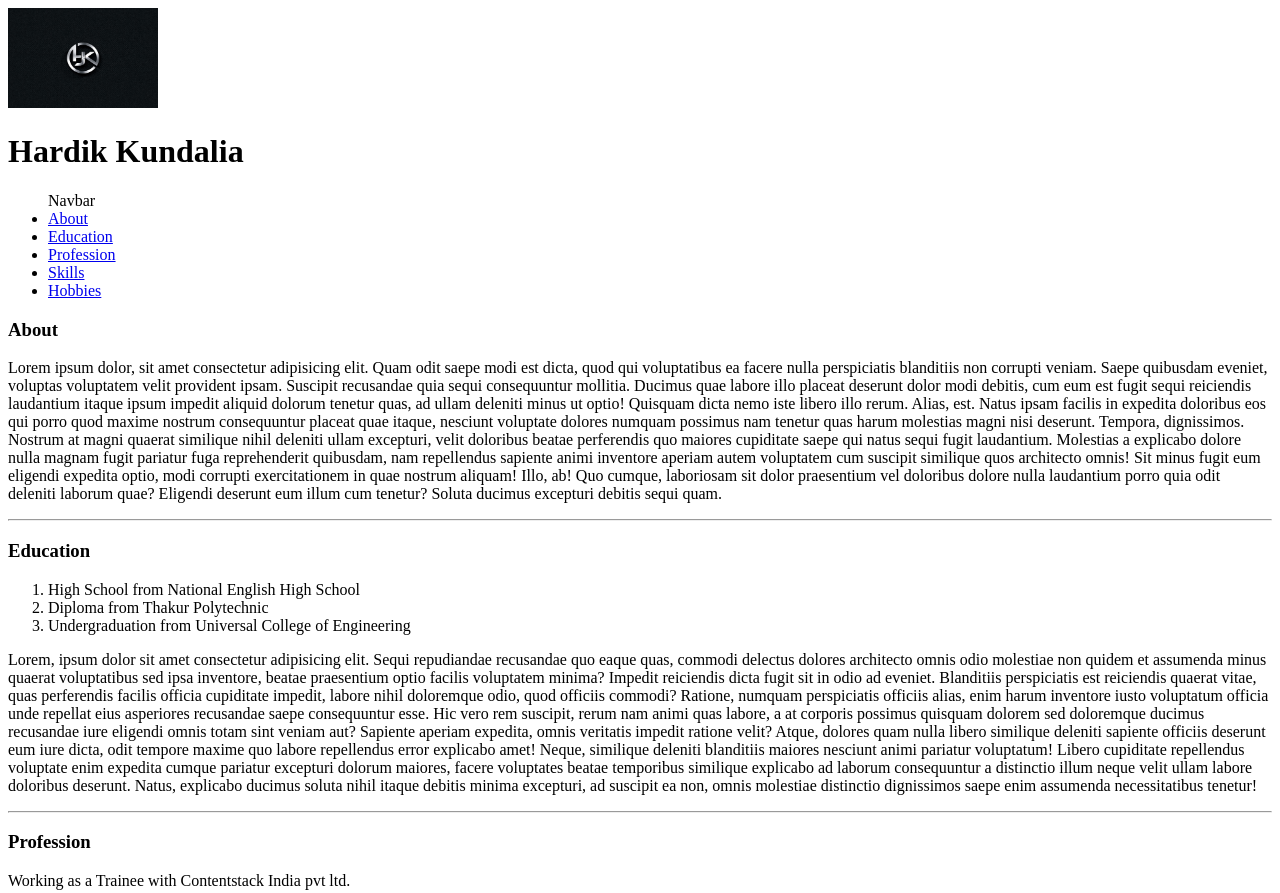
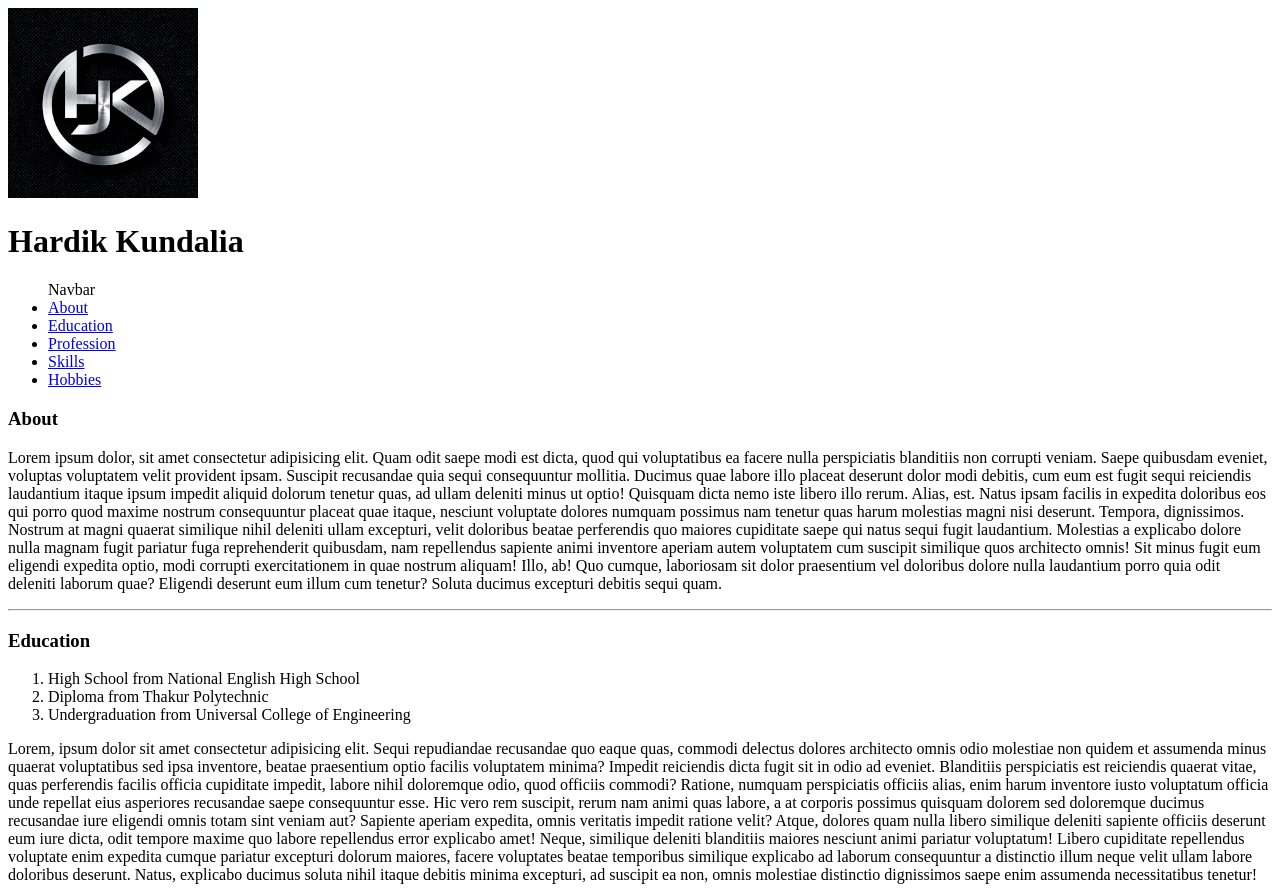
Before and after one commit to KHardik1698/Resume, a plain HTML site: page ResumeWebPage/semantic_elements.html in a window 1280 px wide. Shown: the top 893 px of the page. Drawn offline with Linux system fonts and the light colour scheme.

Commit message:
Changed the Logo Image

```diff
--- a/ResumeWebPage/semantic_elements.html
+++ b/ResumeWebPage/semantic_elements.html
@@ -8,8 +8,7 @@
   <body>
     <header>
       <div>
-        <img src="./images/hjk3.jpg" alt="My Logo" / height="100px"
-        width="150px">
+        <img src="./images/hjk3.png" alt="My Logo" width="15%" height="15%" />
         <h1>Hardik Kundalia</h1>
         <nav>
           <ul>
```
Also changed, not shown: ResumeWebPage/index.html (+2 -2 lines), ResumeWebPage/images/hjk1.jpg (deleted), ResumeWebPage/images/hjk2.jpg (deleted), ResumeWebPage/images/hjk3.jpg (deleted), ResumeWebPage/images/hjk3.png (added).
